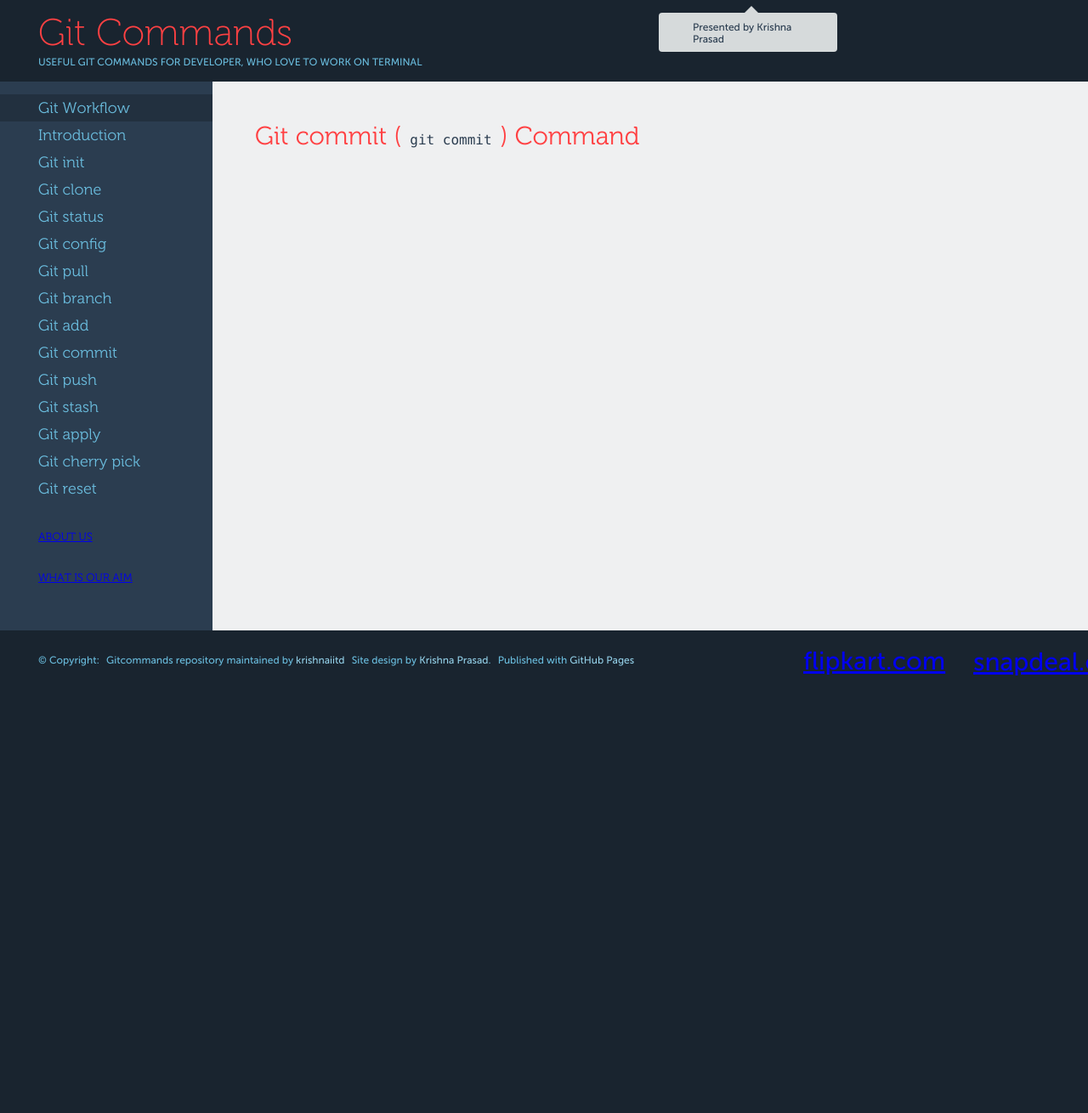
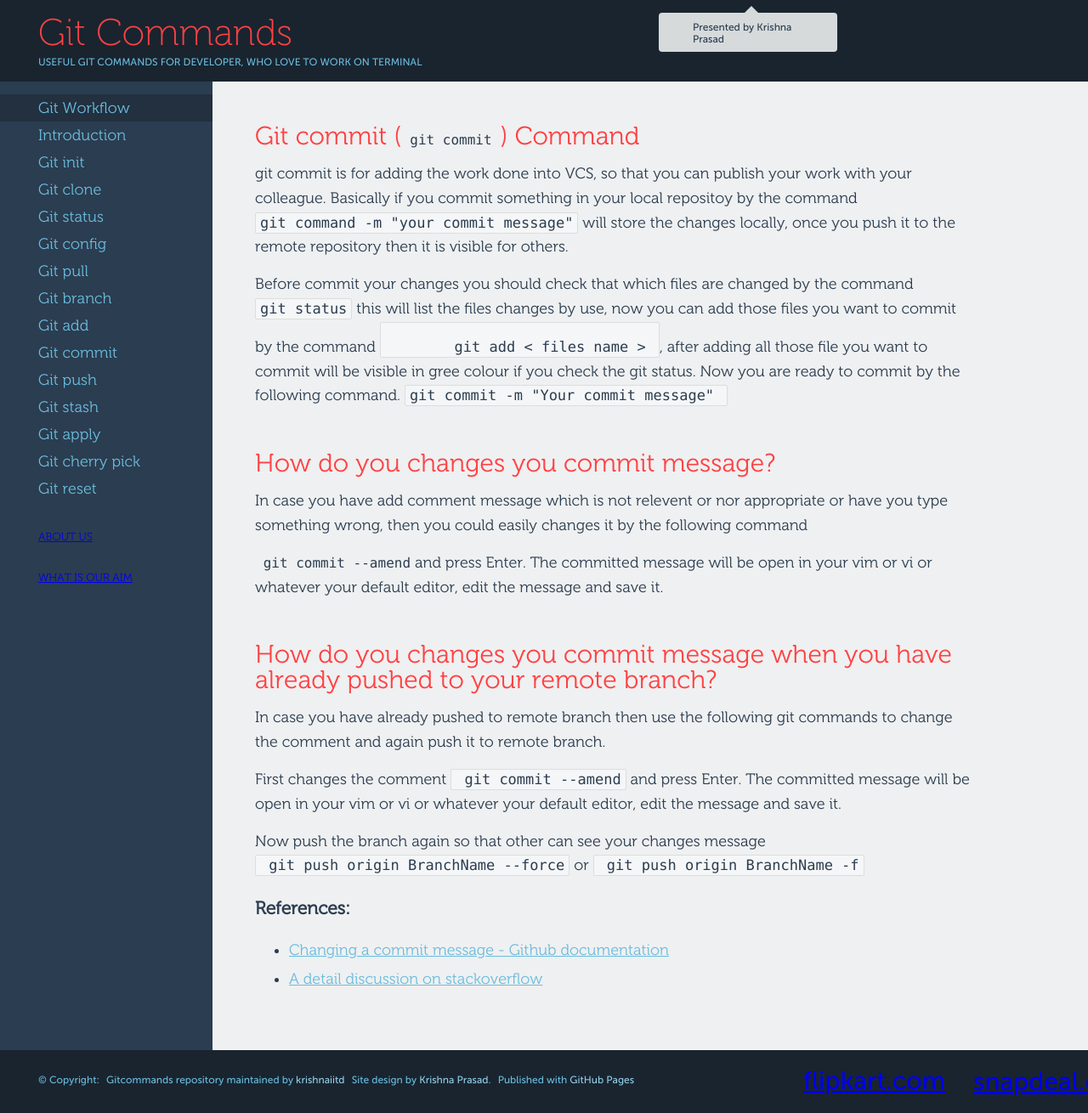
Before and after one commit to krishnaiitd/gitcommands, a Jekyll site: the page built from git-commit/index.html, in a window 1280 px wide. Shown: the whole page at 85% size. Built offline with Jekyll 4.4.1, drawn with Linux system fonts in a browser that asks for light colours; comment, search, counter and statistics services are not loaded; before the commit the page ends 900 px from its top, so only the background shows below that.

Commit message:
Added content of commit page

```diff
--- a/git-commit/index.html
+++ b/git-commit/index.html
@@ -8,4 +8,52 @@ keywords: git config, git commands, git git config global, git config --list.
   <p>
     <h2> Git commit (<code> git commit </code>) Command</h2>
   </p>
+  <div>
+    <p class="commnad-title"> git commit is for adding the work done into VCS,
+      so that you can publish your work with your colleague. Basically if you
+      commit something in your local repositoy by the command
+      <code>git command -m "your commit message"</code> will store the changes locally, once you
+        push it to the remote repository then it is visible for others.
+    </p>
+    <p> Before commit your changes you should check that which files are changed
+      by the command <code>git status</code> this will list the files changes by
+      use, now you can add those files you want to commit by the command <code>
+        git add < files name > </code>, after adding all those file you want to
+      commit will be visible in gree colour if you check the git status. Now you
+      are ready to commit by the following command.
+      <code>git commit -m "Your commit message" </code>
+    </p>
+    <div>
+      <h2> How do you changes you commit message? </h2>
+      <p> In case you have add comment message which is not relevent or nor
+        appropriate or have you type something wrong, then you could easily
+        changes it by the following command
+      </p>
+      <code> git commit --amend</code> and press Enter. The committed message
+      will be open in your vim or vi or whatever your default editor, edit the
+      message and save it.
+    </div>
+
+    <div>
+      <h2> How do you changes you commit message when you have already pushed to your remote branch?</h2>
+      <p> In case you have already pushed to remote branch then use the following git commands to change
+        the comment and again push it to remote branch.
+      </p>
+      <p> First changes the comment
+      <code> git commit --amend</code> and press Enter. The committed message
+      will be open in your vim or vi or whatever your default editor, edit the
+      message and save it.
+      </p>
+      <p> Now push the branch again so that other can see your changes message
+        <code> git push origin BranchName --force</code> or <code> git push origin BranchName -f</code>
+      </p>
+    </div>
+
+    <h3> References: </h3>
+    <ul>
+      <li><a href="https://help.github.com/articles/changing-a-commit-message/" rel="nofollow" target="_blank">Changing a commit message - Github documentation</a>
+      <li> <a href="http://stackoverflow.com/questions/179123/edit-an-incorrect-commit-message-in-git" rel="nofollow" target="_blank">A detail discussion on stackoverflow</a>
+    </ul>
+
+  </div>
 </article>
```
Also changed, not shown: 1 other file.
